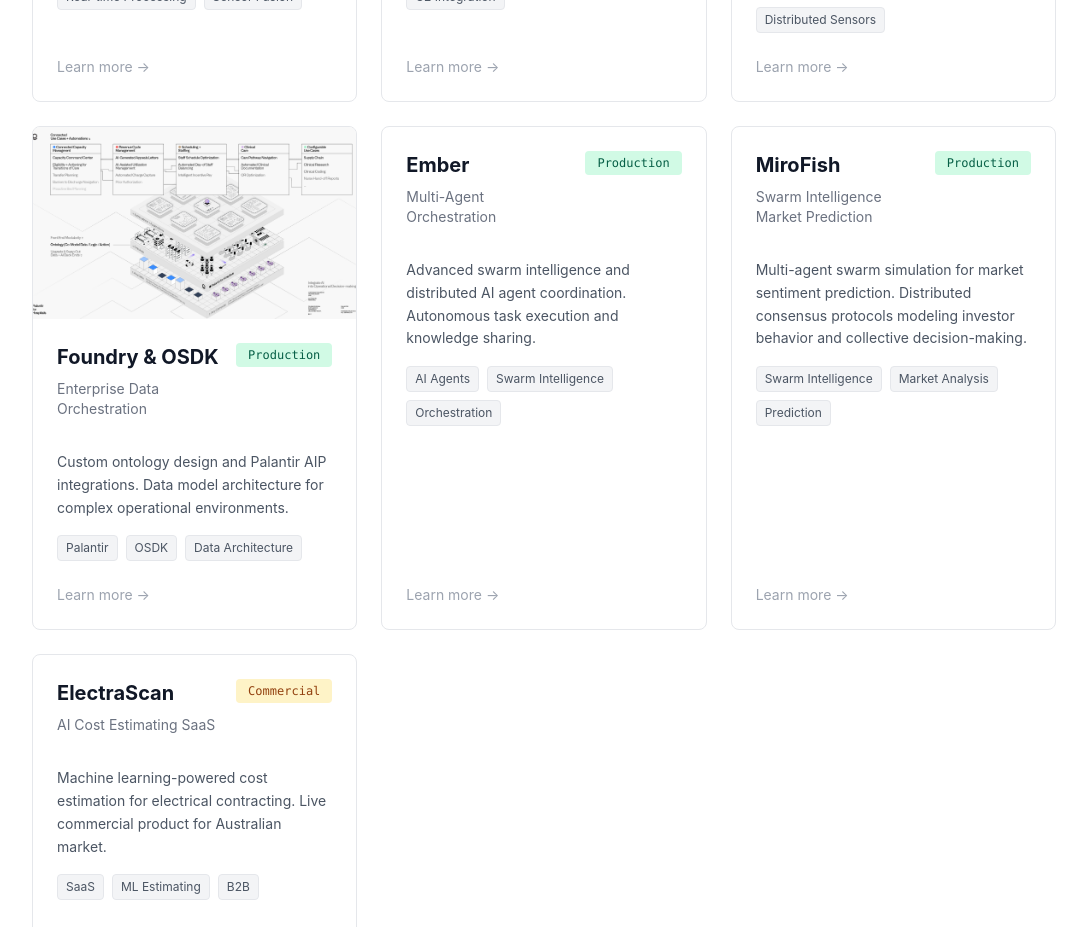
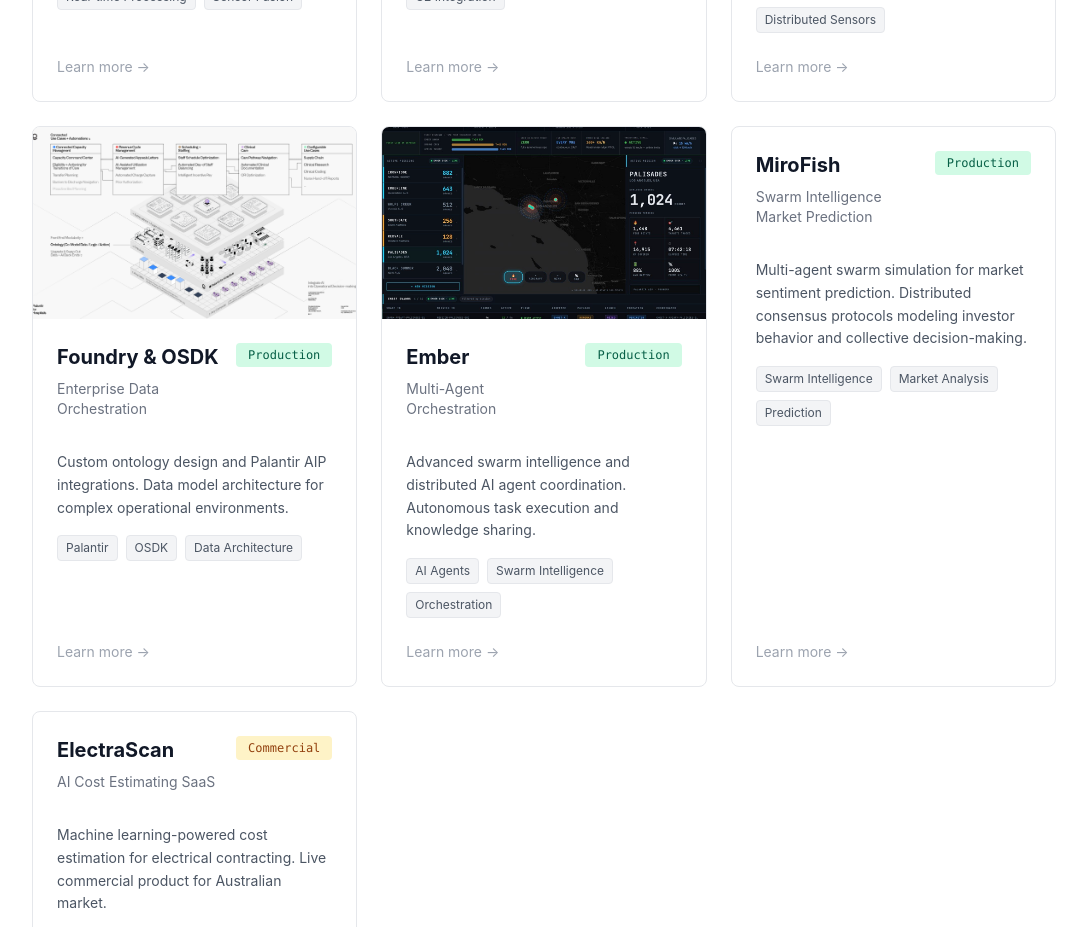
Before and after one commit to deviecall-design/damien-portfolio, a Next.js app: page / in a window 1280 px wide. Shown: the part 880-1807 px from the top of the page, without its empty margins (96-1183 px from the left). Built offline with nearby package versions, Linux system fonts and the light colour scheme.

Commit message:
Add Ember hero image to portfolio

```diff
--- a/app/page.tsx
+++ b/app/page.tsx
@@ -58,6 +58,7 @@
       description: 'Advanced swarm intelligence and distributed AI agent coordination. Autonomous task execution and knowledge sharing.',
       tags: ['AI Agents', 'Swarm Intelligence', 'Orchestration'],
       status: 'Production',
+      image: '/press-images/ember-hero.jpg',
       onLearnMore: () => setActiveModal('ember')
     },
     {
```
Also changed, not shown: public/press-images/ember-hero.jpg (added).
